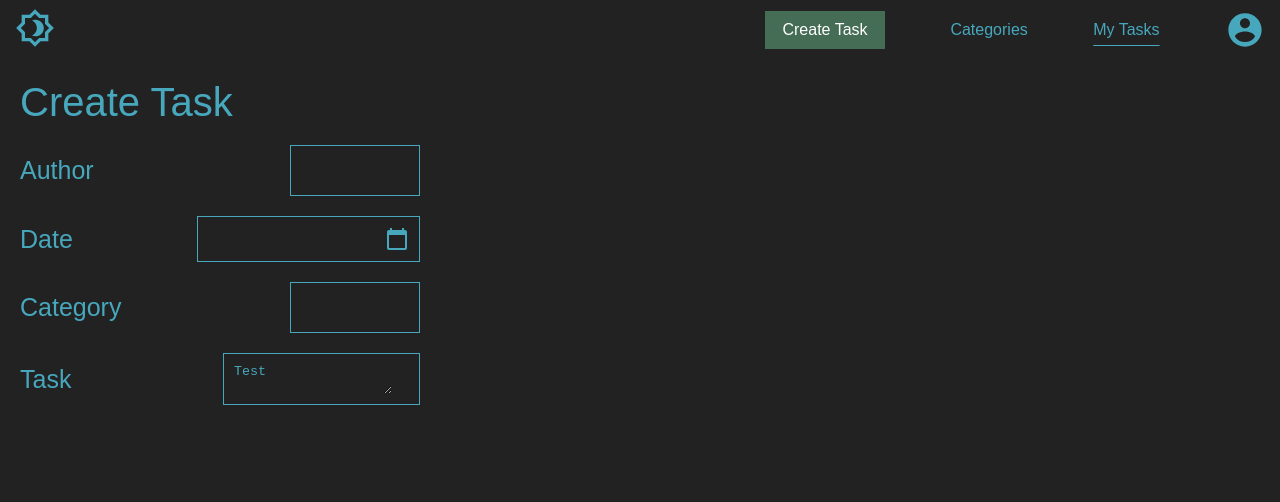
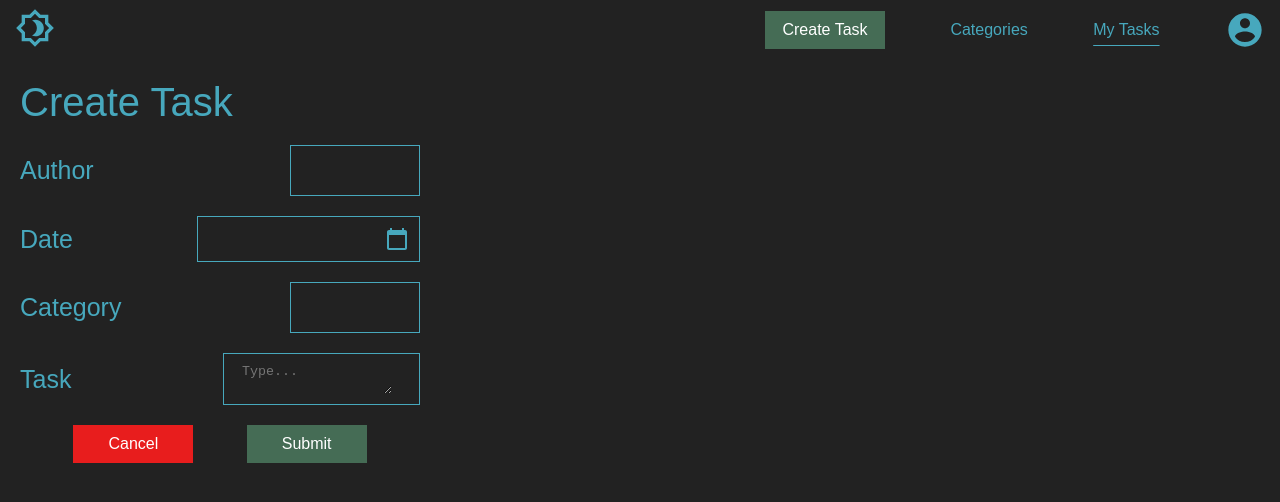
Before and after one commit to seba-nigu/react-todo-list, a React (Create React App) app: page /create-task in a window 1280 px wide. Shown: the top 502 px of the page. Built offline with nearby package versions, Linux system fonts and the light colour scheme.

Commit message:
finished create task page

```diff
--- a/src/Components/TextArea/TextArea.js
+++ b/src/Components/TextArea/TextArea.js
@@ -10,13 +10,12 @@ function TextArea(props) {
       }}
     >
       <textarea
+        placeholder=" Type..."
         className="textarea-input"
         style={{
           color: props.theme.normalText,
         }}
-      >
-        Test
-      </textarea>
+      ></textarea>
     </div>
   );
 }
--- a/src/Pages/CreateTask/CreateTask.js
+++ b/src/Pages/CreateTask/CreateTask.js
@@ -1,6 +1,7 @@
 import { CalendarToday } from "@material-ui/icons";
 import React from "react";
 import Dropdown from "../../Components/Dropdown/Dropdown";
+import MainButton from "../../Components/MainButton/MainButton";
 import SearchBar from "../../Components/SearchBar/SearchBar";
 import TextArea from "../../Components/TextArea/TextArea";
 import "./style.css";
@@ -82,6 +83,13 @@ function CreateTask(props) {
           </div>
           <TextArea theme={props.theme} />
         </div>
+        <div className="create-buttons">
+          <MainButton backgroundColor={"#E81D1D"} text={"Cancel"} />
+          <MainButton
+            backgroundColor={props.theme.mainButton}
+            text={"Submit"}
+          />
+        </div>
       </div>
     </div>
   );
--- a/src/Pages/CreateTask/style.css
+++ b/src/Pages/CreateTask/style.css
@@ -17,3 +17,9 @@
   font-size: 25px;
   margin: 20px 0;
 }
+
+.create-buttons {
+  display: flex;
+  justify-content: space-evenly;
+  width: 400px;
+}
```
